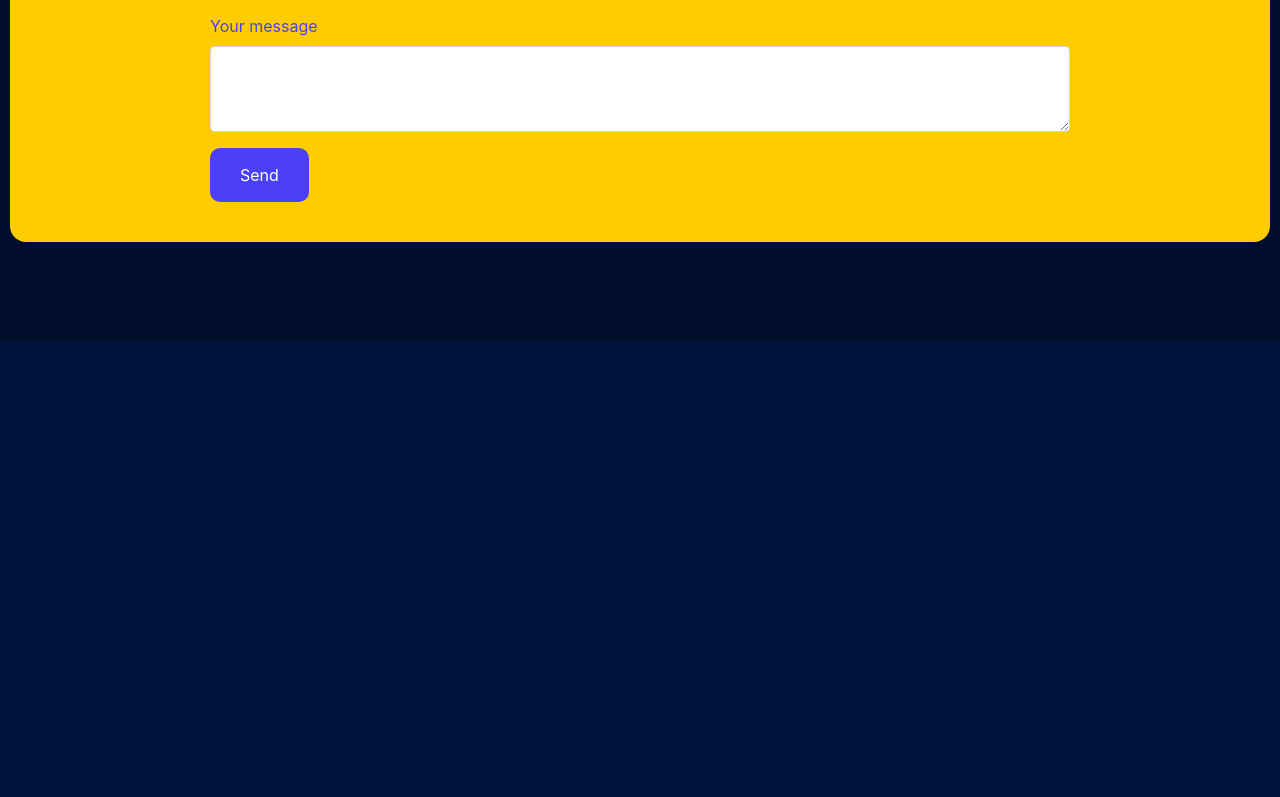
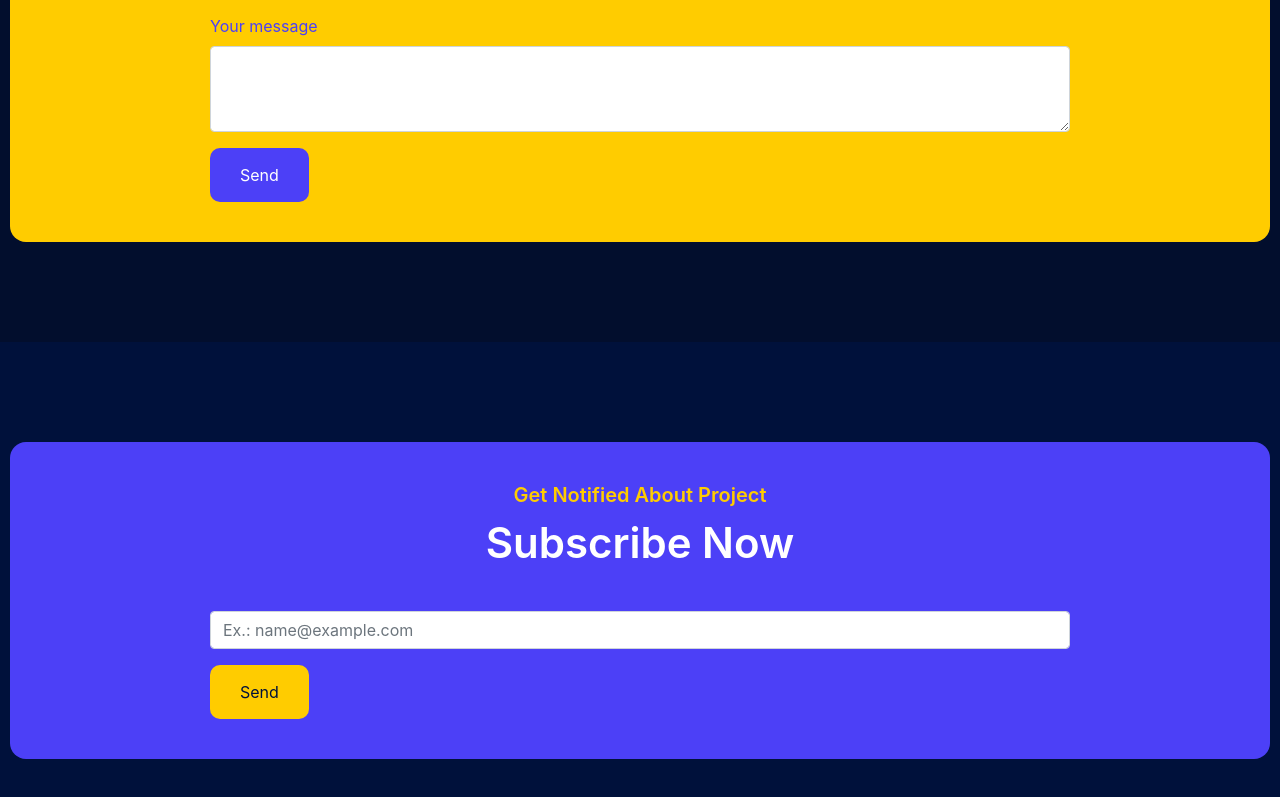
Before and after one commit to ecpieritz/creative-agency, a React (Create React App) app: page / in a window 1280 px wide. Shown: the part 7483-8280 px from the top of the page. Before the commit the page ends 7825 px from the top, so only its background shows below. Built offline with nearby package versions, Linux system fonts and the light colour scheme; the HTML template or start-up script is replaced by a standard one.

Commit message:
Added Newsletter

```diff
--- a/src/App.js
+++ b/src/App.js
@@ -9,6 +9,7 @@ import Customers from './components/Customers';
 import Quotes from './components/Quotes';
 import Faq from './components/Faq';
 import Contact from './components/Contact';
+import Newsletter from './components/Newsletter';
 
 function App() {
   return (
@@ -24,6 +25,7 @@ function App() {
         <Quotes />
         <Faq />
         <Contact />
+        <Newsletter />
       </main>
     </>
   );
--- /dev/null
+++ b/src/components/Newsletter/index.js
@@ -0,0 +1,22 @@
+import React from 'react'
+import Title from '../Titles'
+
+const Newsletter = () => {
+  return (
+    <section className='ca-newsletter' id='ca-newsletter'>
+      <div className='container-fluid'>
+        <Title subtitle="Get Notified About Project" title="Subscribe Now" />
+
+        <form>
+          <div className="form-group">
+            <input type="email" className="form-control" id="news-email" placeholder="Ex.: name@example.com" />
+          </div>
+          <button type="submit" class="btn btn-yellow-bg ">Send</button>
+        </form>
+      </div>
+    </section>
+
+  )
+}
+
+export default Newsletter
--- a/src/scss/abstracts/_variables.scss
+++ b/src/scss/abstracts/_variables.scss
@@ -4,6 +4,7 @@ $ca-purple: #4C40F7;
 $ca-dark-purple: #342cac;
 $ca-white: #ffffff;
 $ca-yellow: #FFCC00;
+$ca-dark-yellow: #be9903;
 $ca-red: #FF2D59;
 $ca-orange: #FF6800;
 $ca-green: #4ADB61;
--- a/src/scss/components/_buttons.scss
+++ b/src/scss/components/_buttons.scss
@@ -18,4 +18,21 @@
       background-color: $ca-dark-purple;
     }
   }
+  &.btn-yellow-bg{
+    background-color: $ca-yellow;
+    padding: 15px 30px;
+    border-radius: 10px;
+    border: none;
+    outline: none;
+
+    a{
+      color: $ca-white;
+      font-size: 18px;
+      text-decoration: none;
+    }
+
+    &:hover{
+      background-color: $ca-dark-yellow;
+    }
+  }
 }
--- /dev/null
+++ b/src/scss/layout/_newsletter.scss
@@ -0,0 +1,27 @@
+@import '../abstracts/variables';
+
+.ca-newsletter{
+  padding: 100px 0;
+
+  .container-fluid{
+    background-color: $ca-purple;
+    border-radius: 16px;
+    padding: 40px 200px;
+
+    input{
+      margin-top: 40px;
+    }
+
+    .btn-yellow-bg{
+      color: $ca-bg;
+    }
+
+    @media(max-width: 780px){
+      padding: 40px 100px;
+    }
+
+    @media(max-width: 460px){
+      padding: 40px 40px;
+    }
+  }
+}
--- a/src/scss/main.scss
+++ b/src/scss/main.scss
@@ -13,6 +13,7 @@
 @import './layout/quotes';
 @import './layout/faq';
 @import './layout/contact';
+@import './layout/newsletter';
 
 @import './components/buttons';
 @import './components/card';
```
